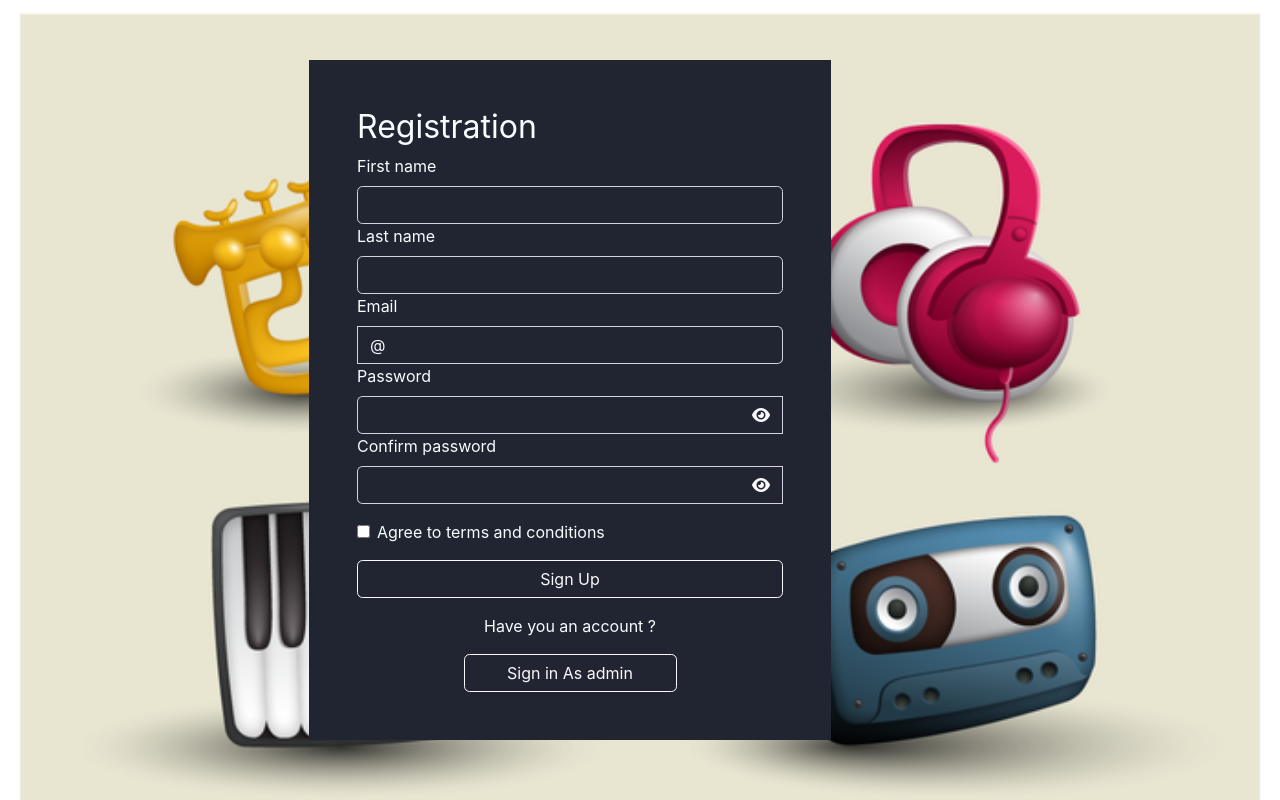
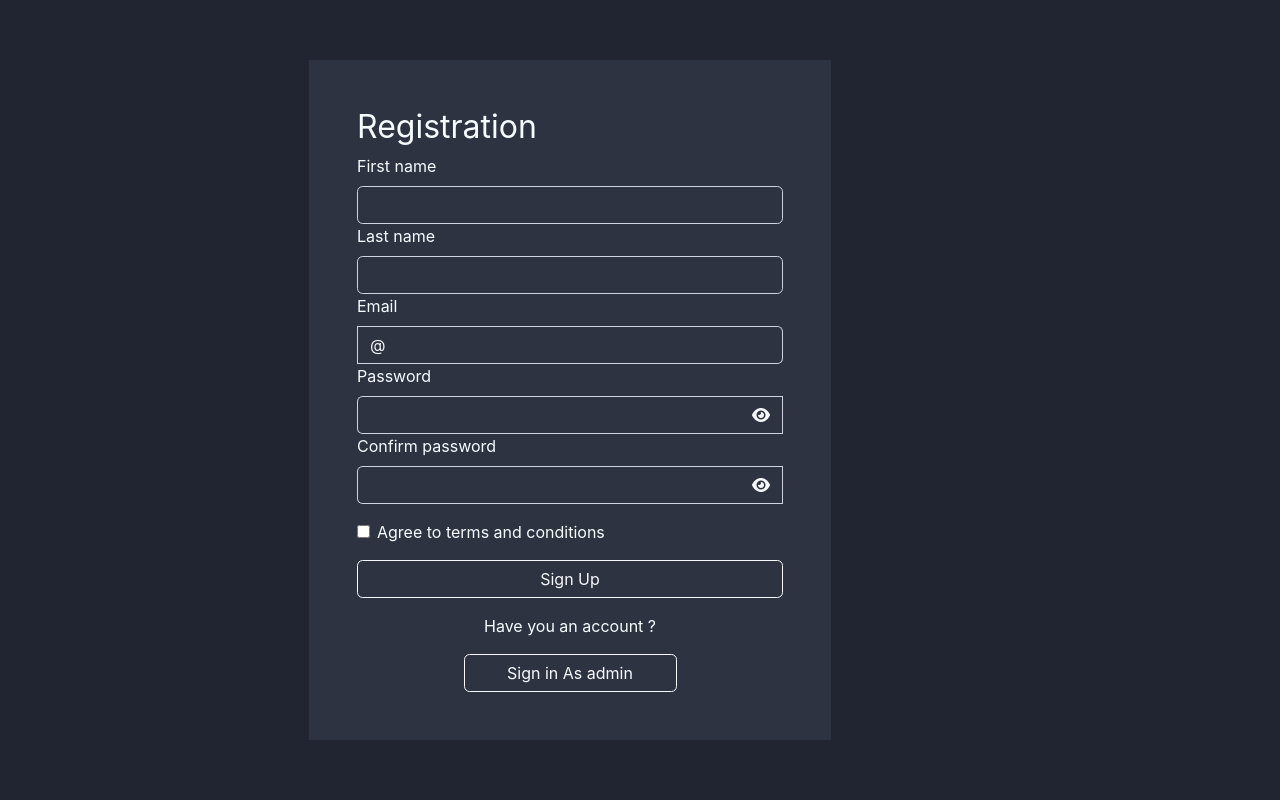
Before and after one commit to mounirelbakkali1/GestionInstrumentsMusique, a PHP site: page /signup.php in a window 1280 px wide. Run offline with PHP 8.4, Linux system fonts and the light colour scheme.

```diff
--- a/signin.php
+++ b/signin.php
@@ -15,12 +15,10 @@
         body{
             height: 100vh;
             overflow: hidden;
-            background-image: url("./assets/img/free-music-icons-vector.png");
-            background-repeat: no-repeat;
-            background-size: cover;
+            background-color: #212531;
         }
         #container {
-            background-color: #212531;
+            background-color:#2e3342 ;
             color: #f6fdff;
         }
         input{
--- a/signup.php
+++ b/signup.php
@@ -16,13 +16,11 @@
         body{
             height: 100vh;
             overflow: hidden;
-            background-image: url("./assets/img/free-music-icons-vector.png");
-            background-repeat: no-repeat;
-            background-size: cover;
+            background-color: #212531;
         }
         #container {
-            background-color: #212531;
-            color: #f6fdff;
+            background-color:#2e3342 ;
+            color: #f6fdff ;
         }
         input{
             color: white;
```
Also changed, not shown: includes/InstrumentsImages/63727a965a5b76.74927745.png (deleted), includes/InstrumentsImages/63760bc88a32e6.83400192.png (added).
